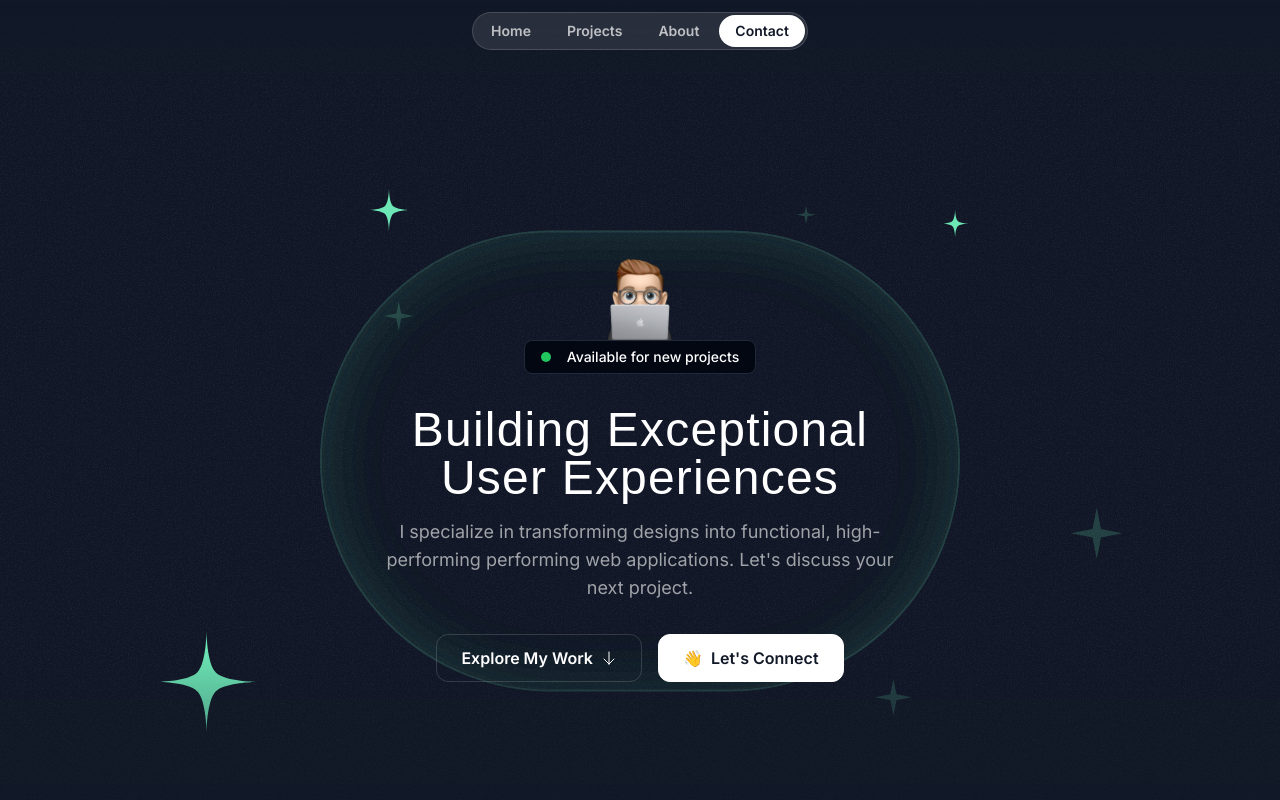
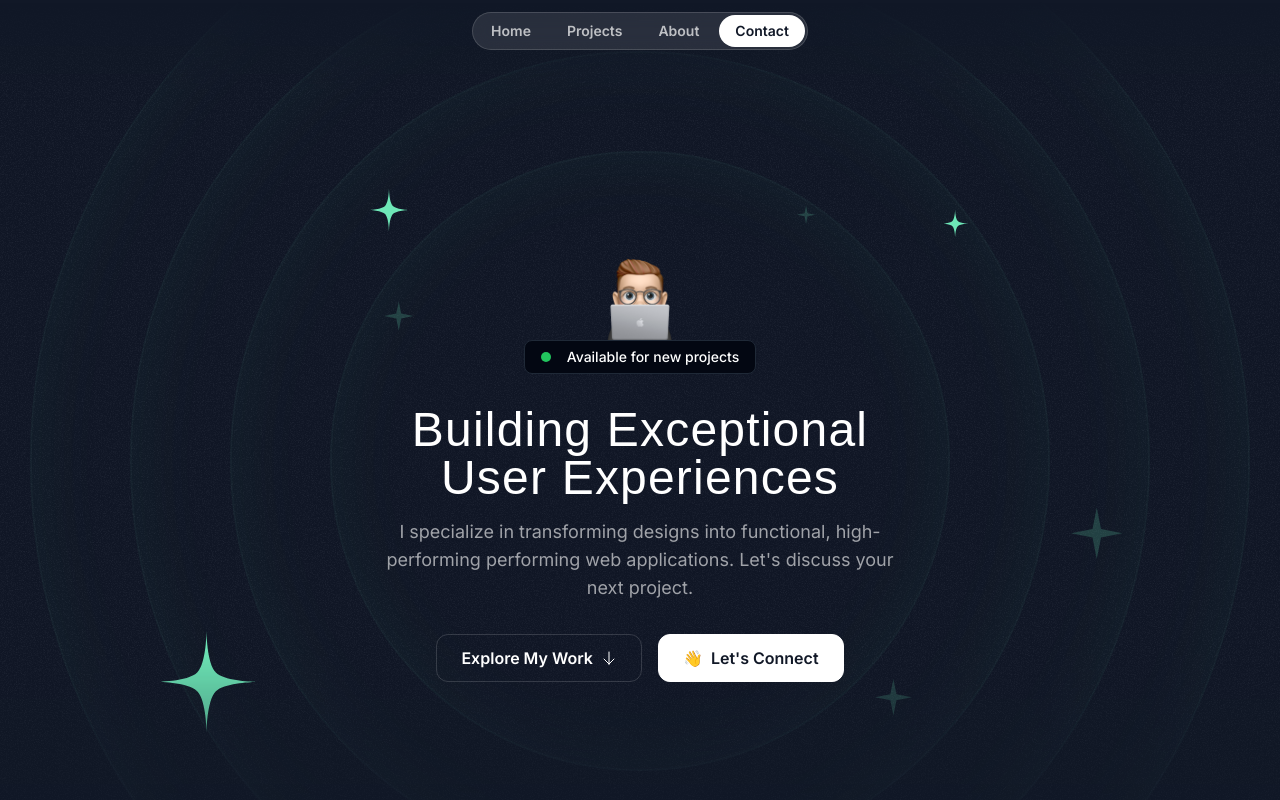
Before and after one commit to faridvatani/portly, a Next.js app: page / in a window 1280 px wide. Shown: the top 800 px of the page. Built offline with nearby package versions, Linux system fonts and the light colour scheme; a web font is replaced by a local one.

Commit message:
refactor: Update HeroRing component to use inline styles for size

```diff
--- a/src/components/HeroRing.tsx
+++ b/src/components/HeroRing.tsx
@@ -5,7 +5,12 @@ interface HeroRingProps {
 }
 
 const HeroRing: FC<HeroRingProps> = ({ size }) => {
-  return <div className={`hero-ring size-[${size}px]`}></div>;
+  return (
+    <div
+      className="hero-ring"
+      style={{ width: `${size}px`, height: `${size}px` }}
+    ></div>
+  );
 };
 
 export default HeroRing;
```
